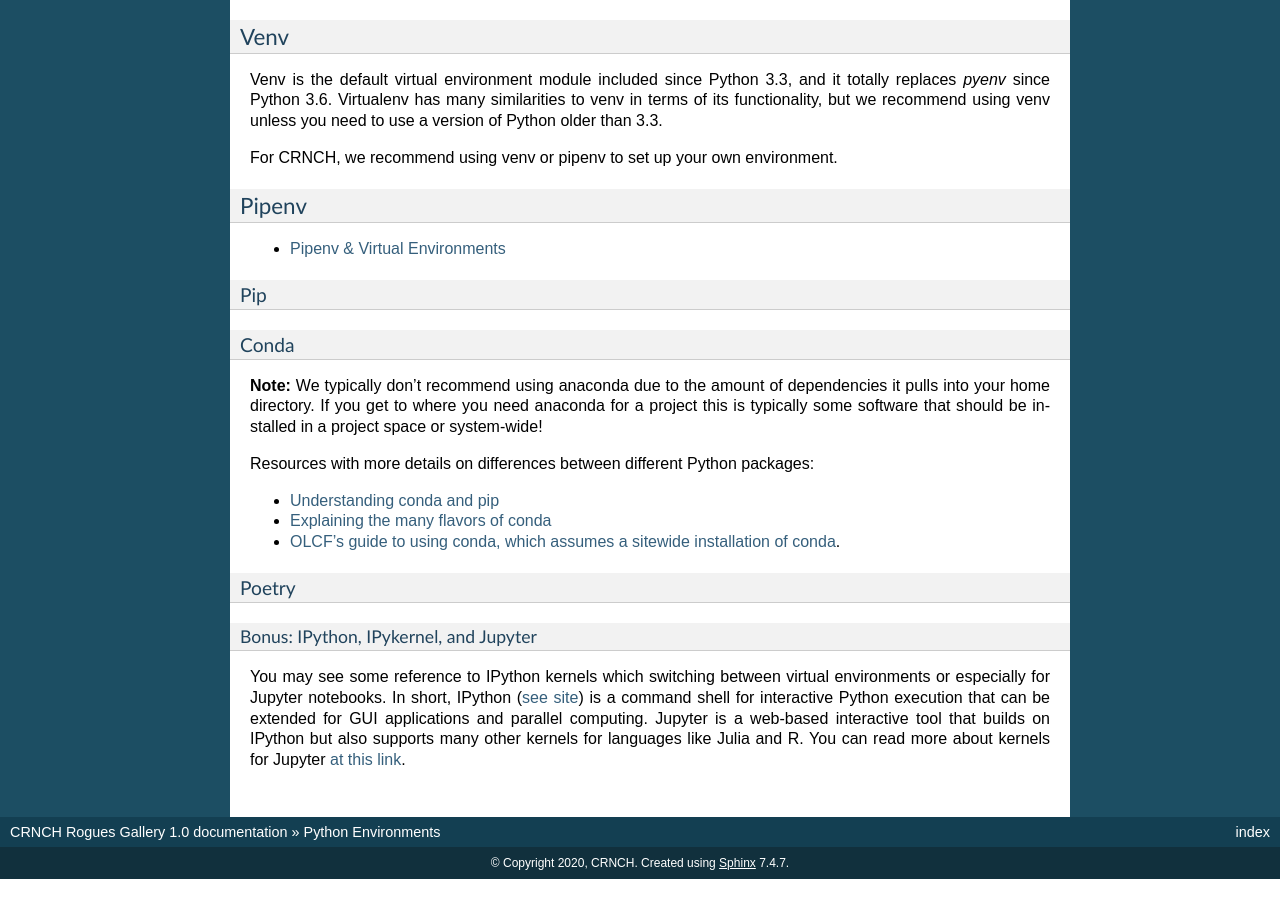
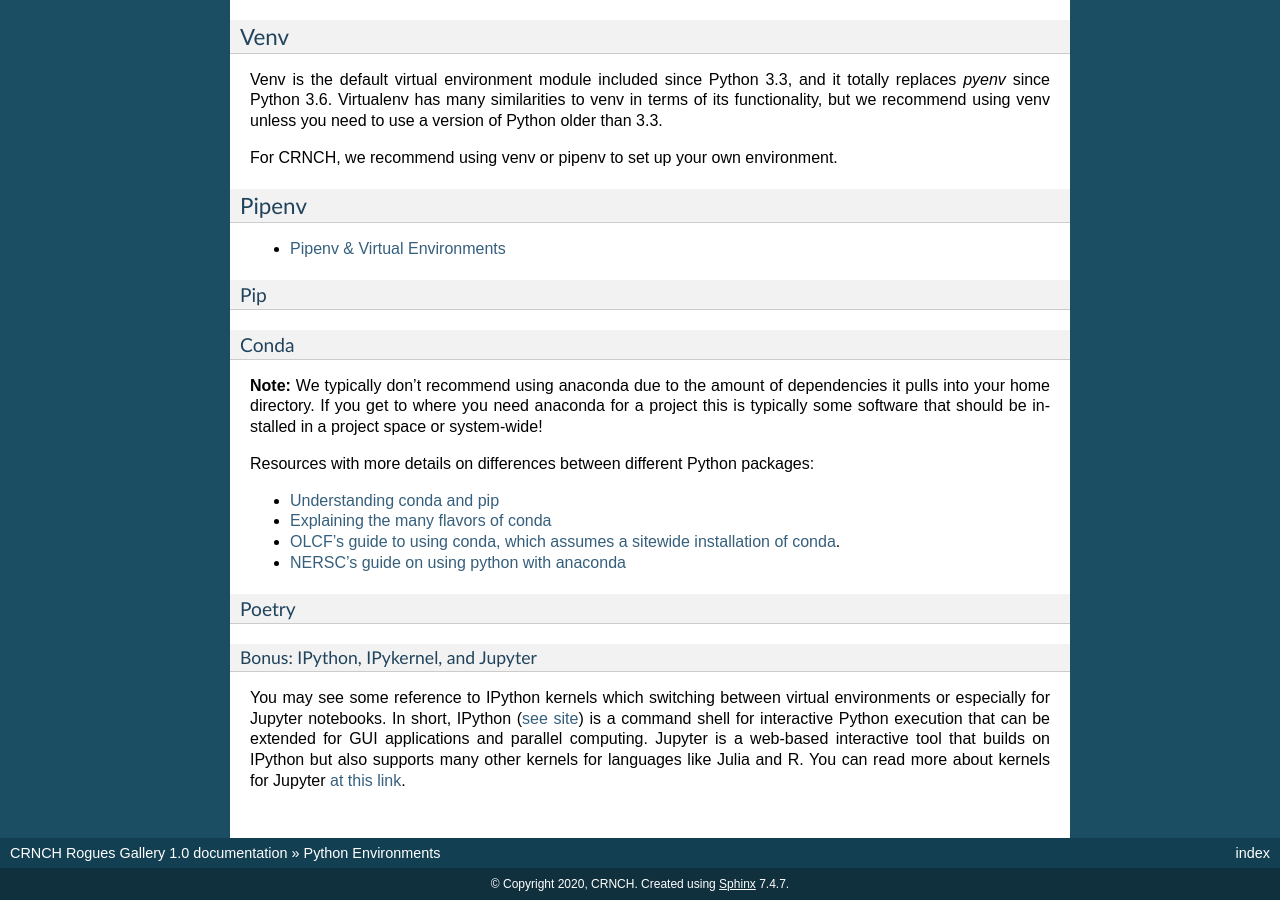
Before and after one commit to gt-crnch-rg/read-the-docs, a Sphinx documentation site: the page built from docs/general/python-environments.rst, in a window 1280 px wide and 900 px high, scrolled down 967 px. Built offline with Sphinx 7.4.7, drawn with Linux system fonts in a browser that asks for light colours; pages that are not in the unit, such as notebooks, are missing from menus; before the commit the page ends 1846 px from its top, so only the background shows below that.

Commit message:
Update python-environments.rst

```diff
--- a/docs/general/python-environments.rst
+++ b/docs/general/python-environments.rst
@@ -102,6 +102,7 @@ Resources with more details on differences between different Python packages:
 - `Understanding conda and pip <https://www.anaconda.com/blog/understanding-conda-and-pip>`__
 - `Explaining the many flavors of conda <https://whiteboxml.com/blog/the-definitive-guide-to-python-virtual-environments-with-conda>`__
 - `OLCF's guide to using conda, which assumes a sitewide installation of conda <https://docs.olcf.ornl.gov/software/python/conda_basics.html>`__.
+- `NERSC's guide on using python with anaconda <https://docs.nersc.gov/development/languages/python/>`__
 
 Poetry
 ^^^^^^^^^^^^^^^^
```
